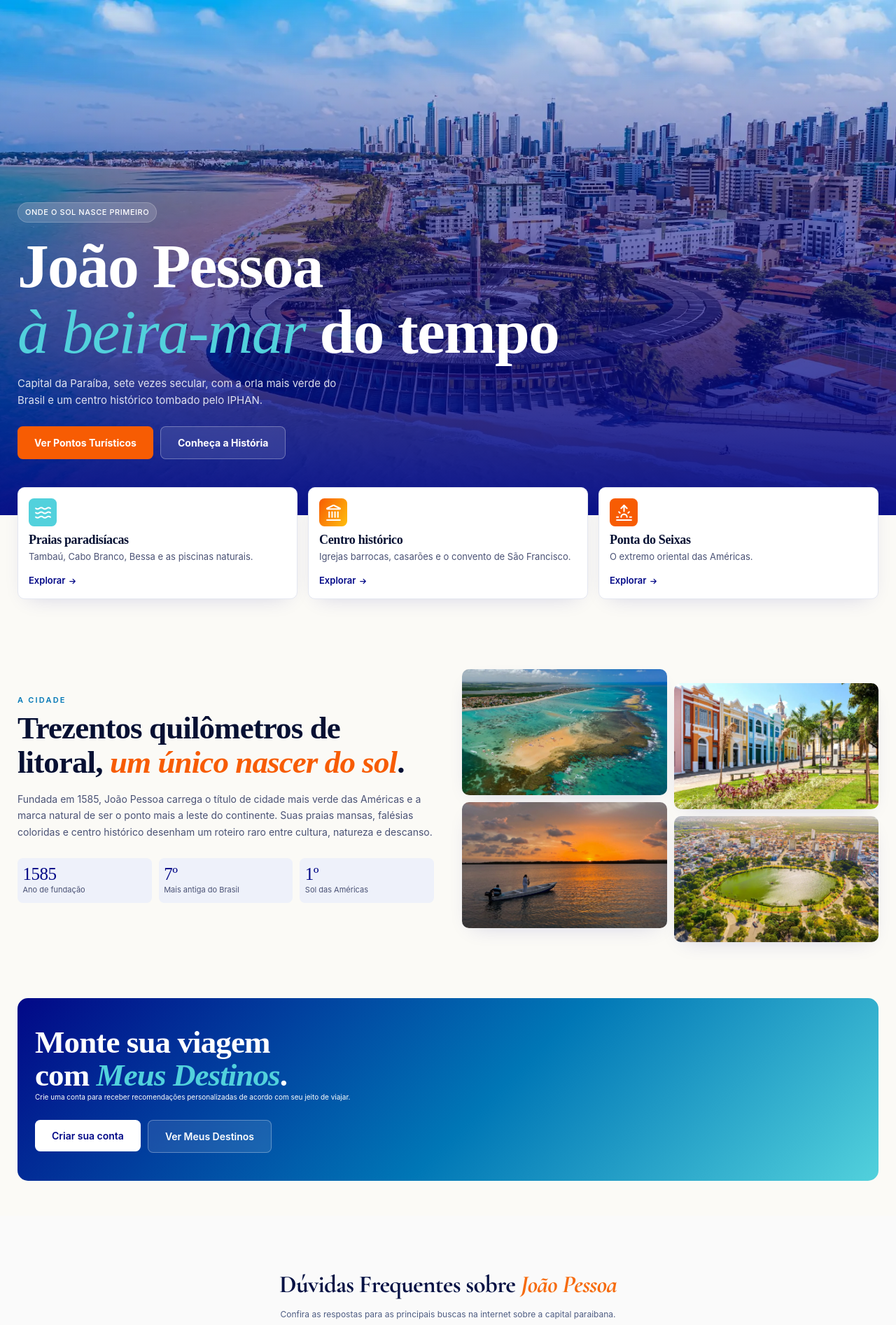
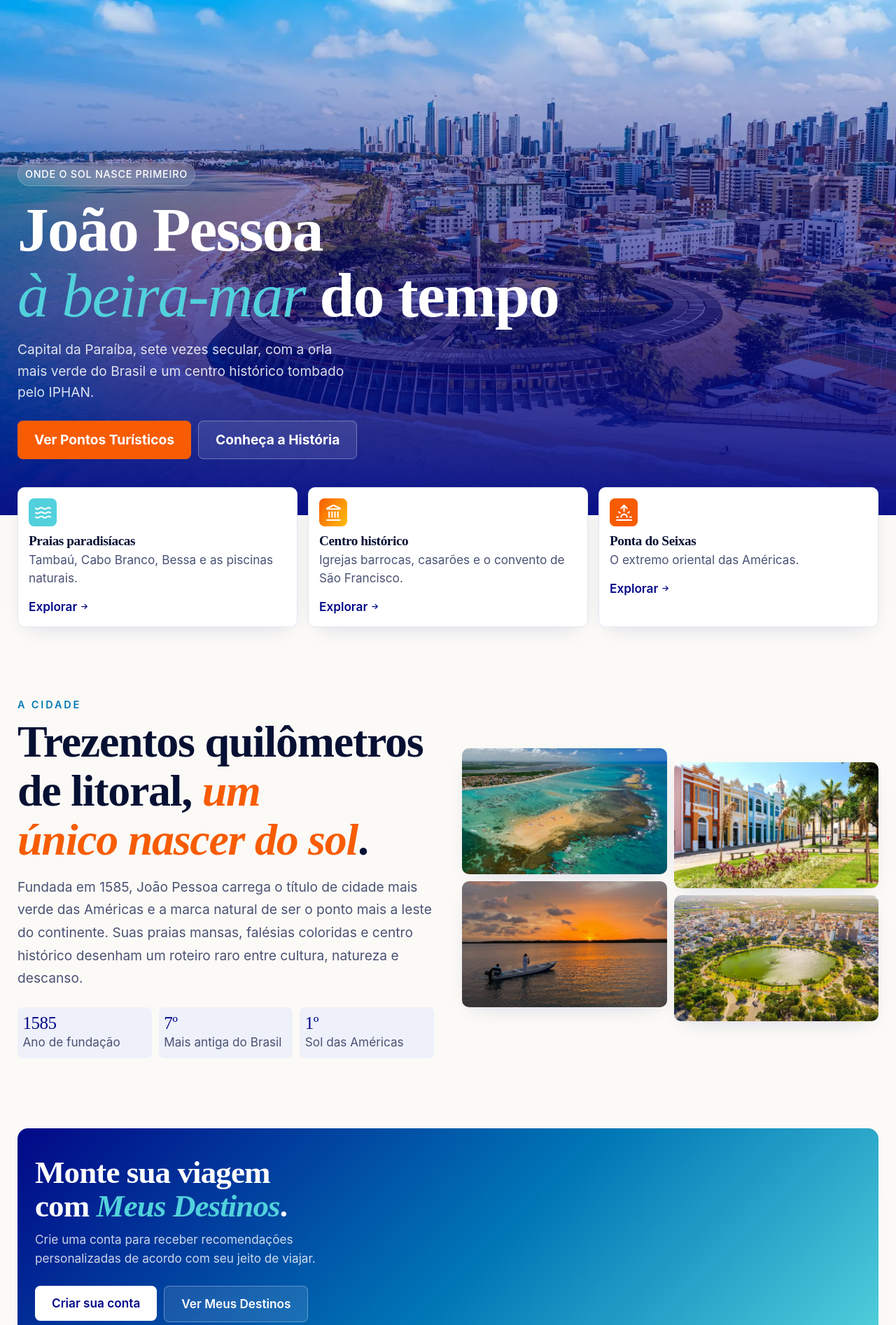
Before and after one commit to jmanoeldev/Vem-pra-Jampa, a Flask app: page / in a window 1280 px wide. Shown: the part 84-1977 px from the top of the page at 70% size. Run offline with Flask 3, Linux system fonts and the light colour scheme.

Commit message:
fix: Ajustes nas fontes

```diff
--- a/static/css/index.css
+++ b/static/css/index.css
@@ -100,7 +100,7 @@ h1, h2, h3 {
     background: rgba(255, 255, 255, 0.15);
     backdrop-filter: blur(8px);
     border: 1px solid rgba(255, 255, 255, 0.2);
-    font-size: 1.1rem;
+    font-size: 1.44rem;
     font-weight: 500;
     text-transform: uppercase;
     letter-spacing: 0.05em;
@@ -124,7 +124,7 @@ h1, h2, h3 {
 .hero-conteudo > p {
     margin-top: 1.5rem;
     max-width: 48rem;
-    font-size: 1.5rem;
+    font-size: 1.92rem;
     color: rgba(255, 255, 255, 0.85);
     line-height: 1.6;
 }
@@ -144,7 +144,7 @@ h1, h2, h3 {
     padding: 1.2rem 2.4rem;
     border-radius: 0.75rem;
     font-weight: 700;
-    font-size: 1.4rem;
+    font-size: 1.92rem;
     transition: transform 0.2s, background 0.2s;
 }
 
@@ -221,7 +221,7 @@ h1, h2, h3 {
 
 .link-pag > h2 {
     margin-top: 1rem;
-    font-size: 1.8rem;
+    font-size: 1.92rem;
     font-weight: 600;
     color: var(--foreground);
     line-height: 1.1;
@@ -229,7 +229,7 @@ h1, h2, h3 {
 
 .link-pag > p {
     margin-top: 0.4rem;
-    font-size: 1.3rem;
+    font-size: 1.72rem;
     color: var(--muted-foreground);
     line-height: 1.5;
 }
@@ -240,7 +240,7 @@ h1, h2, h3 {
     align-items: center;
     gap: 0.25rem;
     color: var(--primary);
-    font-size: 1.3rem;
+    font-size: 1.72rem;
     font-weight: 600;
 }
 
@@ -271,7 +271,7 @@ h1, h2, h3 {
 }
 
 .sobre-conteudo > p:first-child {
-    font-size: 1.1rem;
+    font-size: 1.44rem;
     font-weight: 600;
     text-transform: uppercase;
     letter-spacing: 0.2em;
@@ -280,7 +280,7 @@ h1, h2, h3 {
 
 .sobre-conteudo > h1 {
     margin-top: 0.75rem;
-    font-size: clamp(2.8rem, 4vw, 4.5rem);
+    font-size: 6.4rem;
     font-weight: 600;
     line-height: 1.1;
     text-wrap: balance;
@@ -293,7 +293,7 @@ h1, h2, h3 {
 
 .sobre-conteudo > p:nth-child(3) {
     margin-top: 1.5rem;
-    font-size: 1.4rem;
+    font-size: 1.92rem;
     color: var(--muted-foreground);
     line-height: 1.7;
 }
@@ -320,7 +320,7 @@ h1, h2, h3 {
 
 .informacao > p {
     margin-top: 0.25rem;
-    font-size: 1.1rem;
+    font-size: 1.72rem;
     color: var(--muted-foreground);
 }
 
@@ -362,7 +362,7 @@ h1, h2, h3 {
 }
 
 #sugest-destinos h1 {
-    font-size: clamp(2.8rem, 4vw, 4.5rem);
+    font-size: 6.4rem;
     font-weight: 600;
     max-width: 50rem;
     text-wrap: balance;
@@ -373,9 +373,9 @@ h1, h2, h3 {
     color: var(--mar);
 }
 
-#sugest-destinos > p {
+#sugest-destinos p {
     margin-top: 1rem;
-    font-size: 1.4rem;
+    font-size: 1.72rem;
     color: rgba(255, 255, 255, 0.8);
     max-width: 44rem;
     line-height: 1.6;
@@ -471,7 +471,7 @@ h1, h2, h3 {
     justify-content: center;
     padding: 1.2rem 2.4rem;
     border-radius: 0.75rem;
-    font-size: 1.4rem;
+    font-size: 1.72rem;
     font-weight: 600;
     transition: transform 0.2s, background 0.2s;
 }
@@ -515,7 +515,7 @@ h1, h2, h3 {
 
 .faq-header h2 {
     font-family: 'Cormorant Garamond', serif;
-    font-size: 3.5rem;
+    font-size: 6.4rem;
     color: #051144;
     margin-bottom: 15px;
 }
@@ -526,7 +526,7 @@ h1, h2, h3 {
 }
 
 .faq-header p {
-    font-size: 1.2rem;
+    font-size: 1.92rem;
     color: #4d5c82;
 }
 
@@ -548,13 +548,13 @@ h1, h2, h3 {
     background-color: #09157f;
     color: #ffffff;
     font-weight: 600;
-    font-size: 1.2rem;
+    font-size: 1.44rem;
     padding: 20px 25px;
 }
 
 .faq-tabela td {
     padding: 20px 25px;
-    font-size: 1.1rem;
+    font-size: 1.44rem;
     color: #4d5c82;
     border-bottom: 1px solid #e8ebf5;
     line-height: 1.6;
--- a/templates/index.html
+++ b/templates/index.html
@@ -116,11 +116,19 @@
                             </tr>
                             <tr>
                                 <td><strong>Quantos dias são ideais para o roteiro?</strong></td>
-                                <td>Um roteiro de <strong>4 a 5 dias</strong> é perfeito para cobrir o essencial: conhecer o Centro Histórico, curtir as praias urbanas (Tambaú e Cabo Branco), assistir ao Bolero de Ravel no pôr do sol do Jacaré e visitar Areia Vermelha.</td>
+                                <td>Um roteiro de <strong>4 a 5 dias</strong> é perfeito para cobrir o essencial: conhecer o Centro Histórico, curtir as praias urbanas (Tambaú e Cabo Branco), assistir pôr do sol do Jacaré e visitar Areia Vermelha.</td>
                             </tr>
                             <tr>
                                 <td><strong>João Pessoa é um destino caro?</strong></td>
                                 <td>Comparada a capitais vizinhas como Recife ou Natal, João Pessoa é famosa por oferecer um <strong>excelente custo-benefício</strong>, tanto na rede hoteleira quanto na alimentação e nos passeios turísticos.</td>
+                            </tr>
+                            <tr>
+                                <td><strong>Quais são os melhores bairros para se hospedar?</strong></td>
+                                <td>Os turistas costumam priorizar os bairros de Tambaú e Manaíra. Tambaú concentra grande parte dos hotéis, restaurantes, a feirinha de artesanato e o ponto de saída para os catamarãs. Manaíra é um pouco mais residencial, mas também muito bem localizada.</td>
+                            </tr>
+                            <tr>
+                                <td><strong>É verdade que João Pessoa é uma das cidades mais verdes do mundo?</strong></td>
+                                <td>Sim, João Pessoa é considerada uma das capitais mais verdes do planeta, ficando atrás apenas de Paris em área verde por habitante. A cidade conta com uma extensa área de Mata Atlântica preservada, como a Bica - Parque Zoobotânico e a Mata do Buraquinho.</td>
                             </tr>
                         </tbody>
                     </table>
```
Also changed, not shown: static/css/pontos.css (+8 -9 lines).
